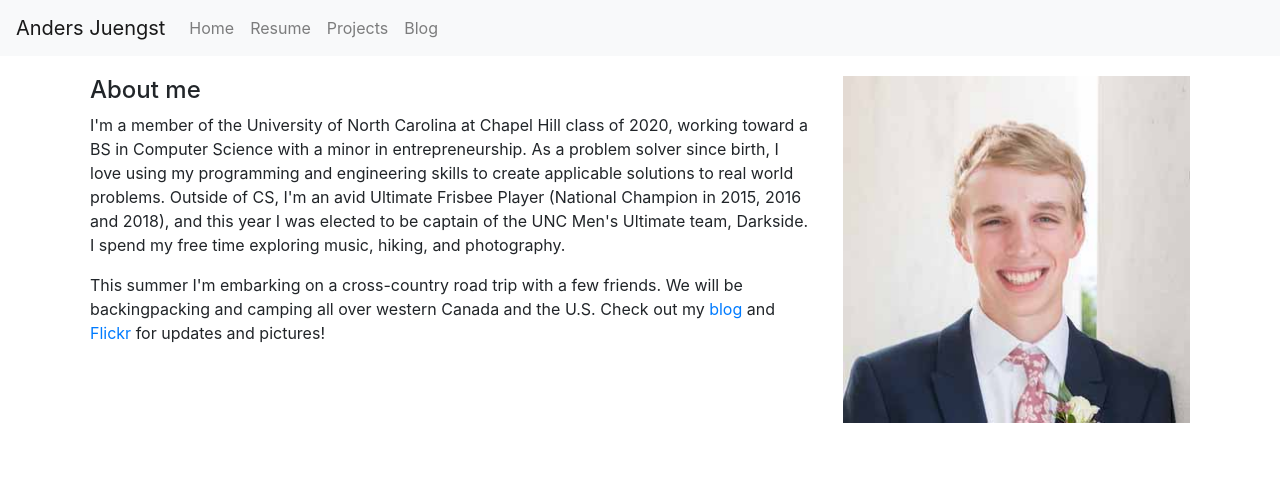
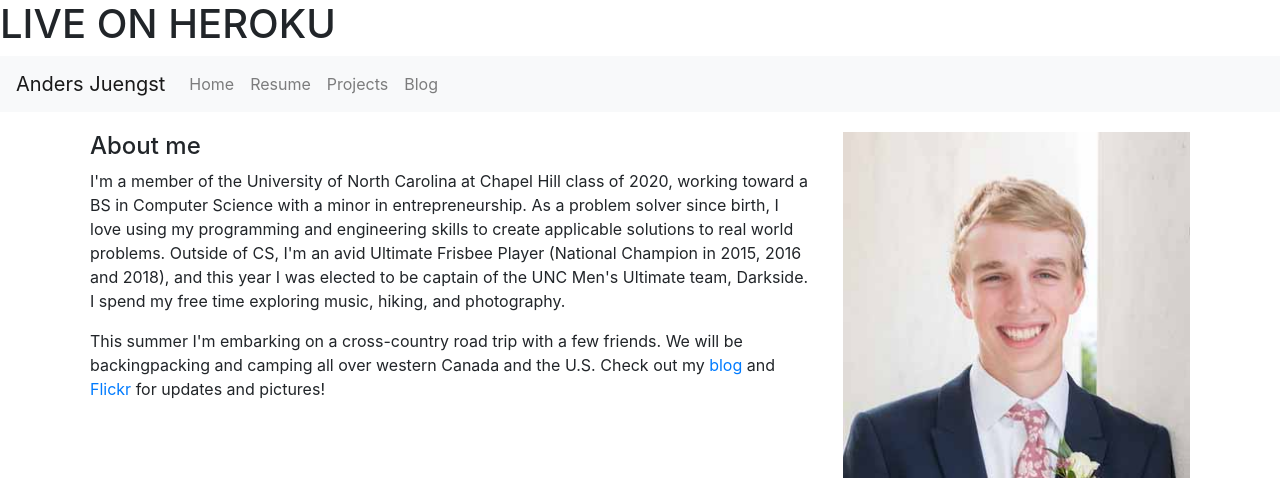
Before and after one commit to DersJ/resume-site-2, a Django app: page / in a window 1280 px wide. Shown: the top 478 px of the page. Run offline with Django 3.2, Linux system fonts and the light colour scheme; some libraries are stand-ins or nearby versions.

Commit message:
fixed allowed-hosts 2

```diff
--- a/templates/base.html
+++ b/templates/base.html
@@ -15,6 +15,8 @@
 </head>
 
 <body>
+
+<h1> LIVE ON HEROKU </h1>
 <div class="wrapper">
 	{% include "navbar.html" %}
 
```
Also changed, not shown: 2 other files.
